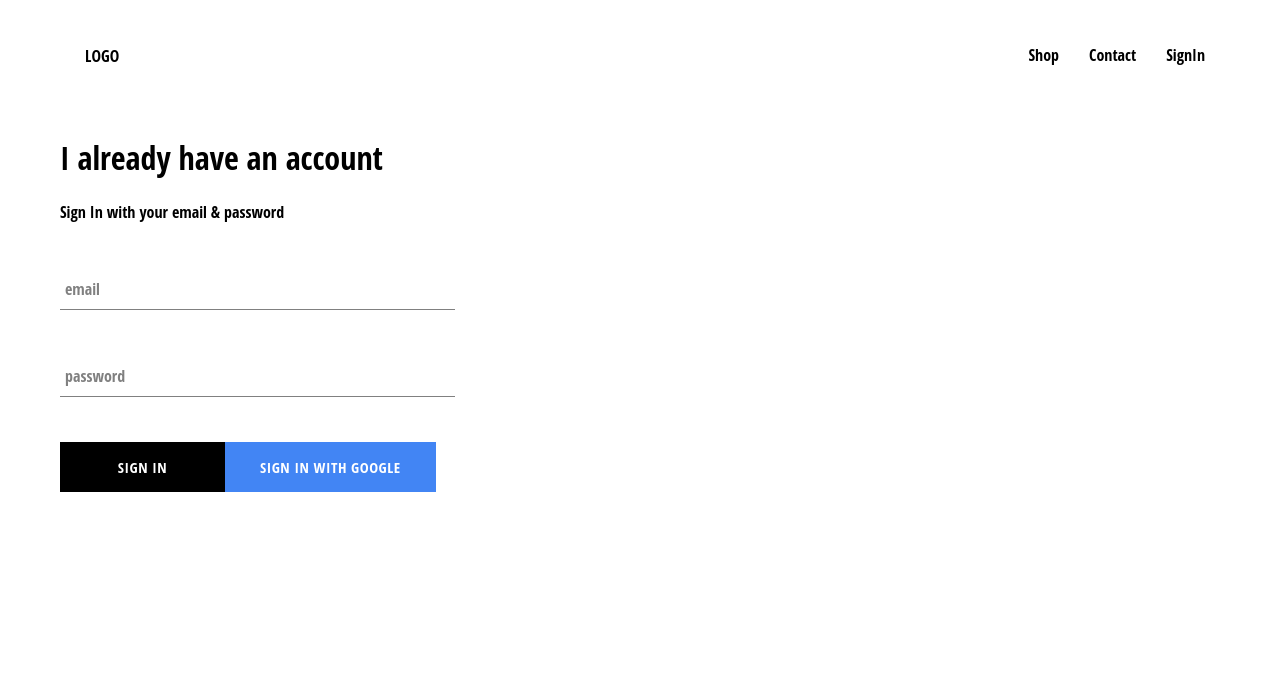
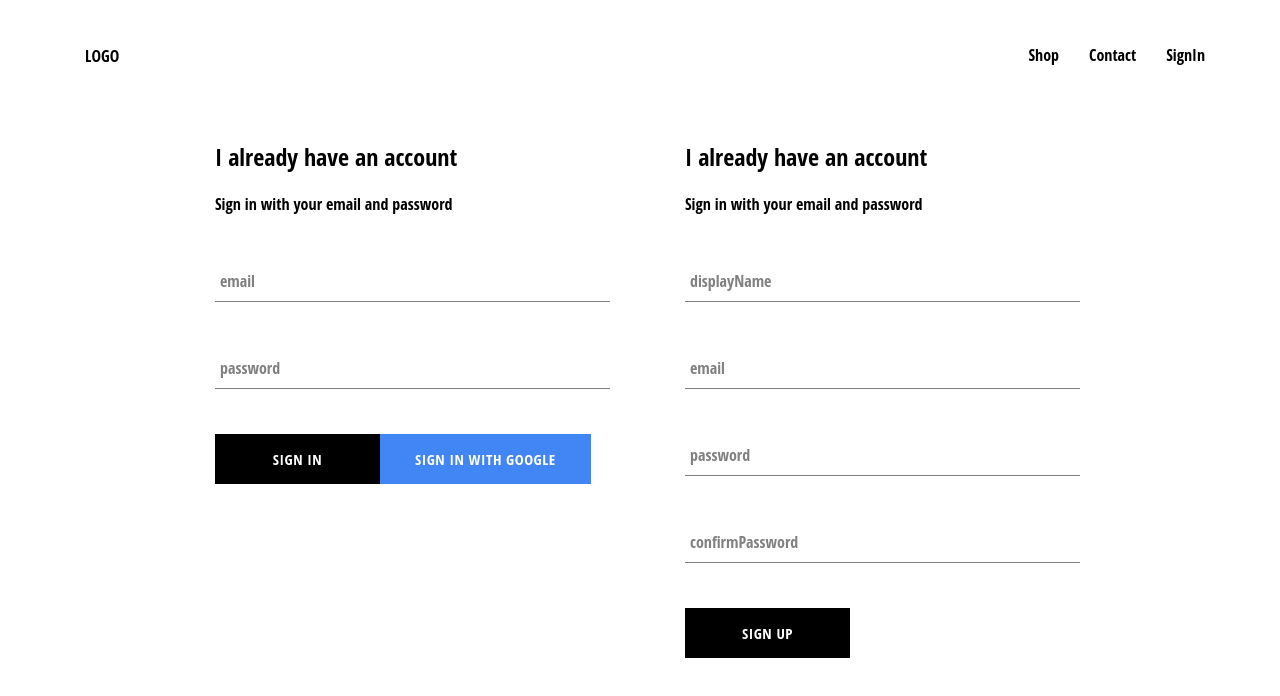
Before and after one commit to smfils1/crown-clothing, a React (Create React App) app: page /signin in a window 1280 px wide. Shown: the top 696 px of the page. Built offline with nearby package versions, Linux system fonts and the light colour scheme; no server answers.

Commit message:
Added sign up with email

```diff
--- a/src/App.js
+++ b/src/App.js
@@ -4,11 +4,11 @@ import "./App.css";
 
 import HomePage from "./pages/Home/HomePage";
 import ShopPage from "./pages/Shop/ShopPage";
-import SignInOutPage from "./pages/SignInOut/SignInOutPage";
+import SignInUpPage from "./pages/SignInUp/SignInUpPage";
 
 import Header from "./components/Header/Header";
 
-import {auth} from "./firebase/utils"
+import {auth, createUserProfileDoc} from "./firebase/utils"
 
 
 import { Route, Switch } from "react-router-dom";
@@ -22,14 +22,26 @@ class App extends Component {
     unsubscribeFromAuth = null
 
 
-    componentDidMount(){
-        this.unsubscribeFromAuth = auth.onAuthStateChanged((user) => {
-            this.setState({
-                currentUser:user
-            })
-            console.log(user.displayName)
-        })
-    }
+    componentDidMount() {
+        this.unsubscribeFromAuth = auth.onAuthStateChanged(async userAuth => {
+          if (userAuth) {
+            const userRef = await createUserProfileDoc(userAuth);
+
+            userRef.onSnapshot(snapShot => {
+              this.setState({
+                currentUser: {
+                  id: snapShot.id,
+                  ...snapShot.data()
+                }
+              });
+
+              console.log(this.state);
+            });
+          }
+
+          this.setState({ currentUser: userAuth });
+        });
+      }
 
 
     componentWillUnmount(){
@@ -44,7 +56,7 @@ class App extends Component {
                 <Switch>
                     <Route exact path="/" component={HomePage}/>
                     <Route path="/shop" component={ShopPage}/>
-                    <Route path="/signin" component={SignInOutPage}/>
+                    <Route path="/signin" component={SignInUpPage}/>
                 </Switch>
             </div>
         );
--- a/src/components/Input/Input.js
+++ b/src/components/Input/Input.js
@@ -2,7 +2,7 @@ import React from "react";
 
 import "./Input.scss";
 
-const Input = ({ handleChange, label, ...otherProps }) => {
+const Input = ({ handleChange, label, id, ...otherProps }) => {
     return (
         <div className="group">
             <input
@@ -15,7 +15,7 @@ const Input = ({ handleChange, label, ...otherProps }) => {
                     className={`${
                         otherProps.value.length ? "shrink" : ""
                     } form-input-label`}
-                    htmlFor={label}
+                    htmlFor={id}
                 >
                     {label}
                 </label>
--- a/src/components/SignIn/SignIn.js
+++ b/src/components/SignIn/SignIn.js
@@ -1,11 +1,10 @@
 import React, { Component } from "react";
 
-import Input from "../Input/Input"
-import Button from "../Button/Button"
+import Input from "../Input/Input";
+import Button from "../Button/Button";
 
-import {signInWithGoogle} from "../../firebase/utils"
-import  "./SignIn.scss"
-
+import { signInWithGoogle } from "../../firebase/utils";
+import "./SignIn.scss";
 
 export class SignIn extends Component {
     state = {
@@ -31,10 +30,10 @@ export class SignIn extends Component {
     render() {
         return (
             <div className="sign-in">
-                <h1>I already have an account</h1>
-                <span>Sign In with your email & password</span>
+                <h2>I already have an account</h2>
+                <span>Sign in with your email and password</span>
 
-                <form>
+                <form onSubmit={this.handleSubmit}>
                     <Input
                         type="email"
                         label="email"
@@ -53,8 +52,14 @@ export class SignIn extends Component {
                         required
                         handleChange={this.handleInputChange}
                     />
-                    <Button type="submit" >Sign In</Button>
-                    <Button type="submit" onClick={signInWithGoogle } isGoogleSignIn>Sign in With Google</Button>
+                    <Button type="submit">Sign In</Button>
+                    <Button
+                        type="submit"
+                        onClick={signInWithGoogle}
+                        isGoogleSignIn
+                    >
+                        Sign in With Google
+                    </Button>
                 </form>
             </div>
         );
--- /dev/null
+++ b/src/components/SignUp/SignUp.js
@@ -0,0 +1,104 @@
+import React, { Component } from "react";
+
+import Input from "../Input/Input";
+import Button from "../Button/Button";
+
+import { auth, createUserProfileDoc } from "../../firebase/utils";
+import "./SignUp.scss";
+
+export class SignUp extends Component {
+    state = {
+        displayName: "",
+        email: "",
+        password: "",
+        confirmPassword: ""
+    };
+
+     handleSubmit = async e => {
+        e.preventDefault();
+
+        const {displayName, email, password, confirmPassword} = this.state
+        if(password !== confirmPassword) return alert("Password dont match")
+
+
+        try {
+            const {user} = auth.createUserWithEmailAndPassword( email, password)
+            await createUserProfileDoc(user, {displayName})
+            this.setState({
+                displayName: "",
+                email: "",
+                password: "",
+                confirmPassword: ""
+            });
+        } catch (error) {
+            console.error(error)
+
+        }
+
+        this.setState({
+            displayName: "",
+            email: "",
+            password: "",
+            confirmPassword: ""
+        });
+
+    };
+
+    handleInputChange = e => {
+        const { name, value } = e.target;
+        this.setState({
+            [name]: value
+        });
+    };
+
+    render() {
+        return (
+            <div className="sign-in">
+                <h2>I already have an account</h2>
+                <span>Sign in with your email and password</span>
+
+                <form onSubmit={this.handleSubmit} className="sign-up-form">
+                <Input
+                        type="text"
+                        label="displayName"
+                        name="displayName"
+                        value={this.state.displayName}
+                        id="displayName"
+                        required
+                        handleChange={this.handleInputChange}
+                    />
+                    <Input
+                        type="email"
+                        label="email"
+                        name="email"
+                        value={this.state.email}
+                        id="email"
+                        required
+                        handleChange={this.handleInputChange}
+                    />
+                    <Input
+                        type="password"
+                        label="password"
+                        name="password"
+                        value={this.state.password}
+                        id="password"
+                        required
+                        handleChange={this.handleInputChange}
+                    />
+                    <Input
+                        type="password"
+                        label="confirmPassword"
+                        name="confirmPassword"
+                        value={this.state.confirmPassword}
+                        id="confirmPassword"
+                        required
+                        handleChange={this.handleInputChange}
+                    />
+                    <Button type="submit">Sign Up</Button>
+                </form>
+            </div>
+        );
+    }
+}
+
+export default SignUp;
--- /dev/null
+++ b/src/components/SignUp/SignUp.scss
@@ -0,0 +1,9 @@
+.sign-up {
+    display: flex;
+    flex-direction: column;
+    width: 380px;
+
+    .title {
+      margin: 10px 0;
+    }
+  }
--- a/src/firebase/utils.js
+++ b/src/firebase/utils.js
@@ -20,7 +20,35 @@ firebase.initializeApp(config);
 const provider = new firebase.auth.GoogleAuthProvider();
 provider.setCustomParameters({ prompt: 'select_account' });
 
+const createUserProfileDoc = async (userAuth, otherData) => {
+  if(userAuth) {
+    const {uid} = userAuth
+    const userRef = await firestore.doc(`/users/${uid}`)
+    const snapShot = await userRef.get()
+    if(!snapShot.exists){
+      const {email, displayName} = userAuth
+      const createdAt = new Date()
+
+      try {
+        userRef.set({
+          displayName,
+          email,
+          createdAt,
+          ...otherData
+        })
+      } catch (error) {
+        console.log(error.message)
+      }
+
+    }
+    return userRef
+  }
+
+
+}
+
 export default firebase;
 export const auth = firebase.auth();
 export const firestore = firebase.firestore();
 export const signInWithGoogle = () => auth.signInWithPopup(provider);
+export {createUserProfileDoc};
--- a/src/pages/SignInOut/SignInOutPage.js
+++ /dev/null
@@ -1,14 +0,0 @@
-import React from 'react'
-import SignIn from "../../components/SignIn/SignIn";
-
-import "./SignInOutPage.scss"
-
-const SignInOutPage = () => {
-    return (
-        <div>
-            <SignIn />
-        </div>
-    )
-}
-
-export default SignInOutPage
--- /dev/null
+++ b/src/pages/SignInUp/SignInUpPage.js
@@ -0,0 +1,16 @@
+import React from 'react'
+import SignIn from "../../components/SignIn/SignIn";
+import SignUp from "../../components/SignUp/SignUp";
+
+import "./SignInUpPage.scss"
+
+const SignInUpPage = () => {
+    return (
+        <div className="sign-in-and-sign-up">
+            <SignIn />
+            <SignUp />
+        </div>
+    )
+}
+
+export default SignInUpPage
--- /dev/null
+++ b/src/pages/SignInUp/SignInUpPage.scss
@@ -0,0 +1,6 @@
+.sign-in-and-sign-up {
+    width: 850px;
+    display: flex;
+    justify-content: space-between;
+    margin: 30px auto;
+  }
```
Also changed, not shown: src/pages/SignInOut/SignInOutPage.scss (deleted).
